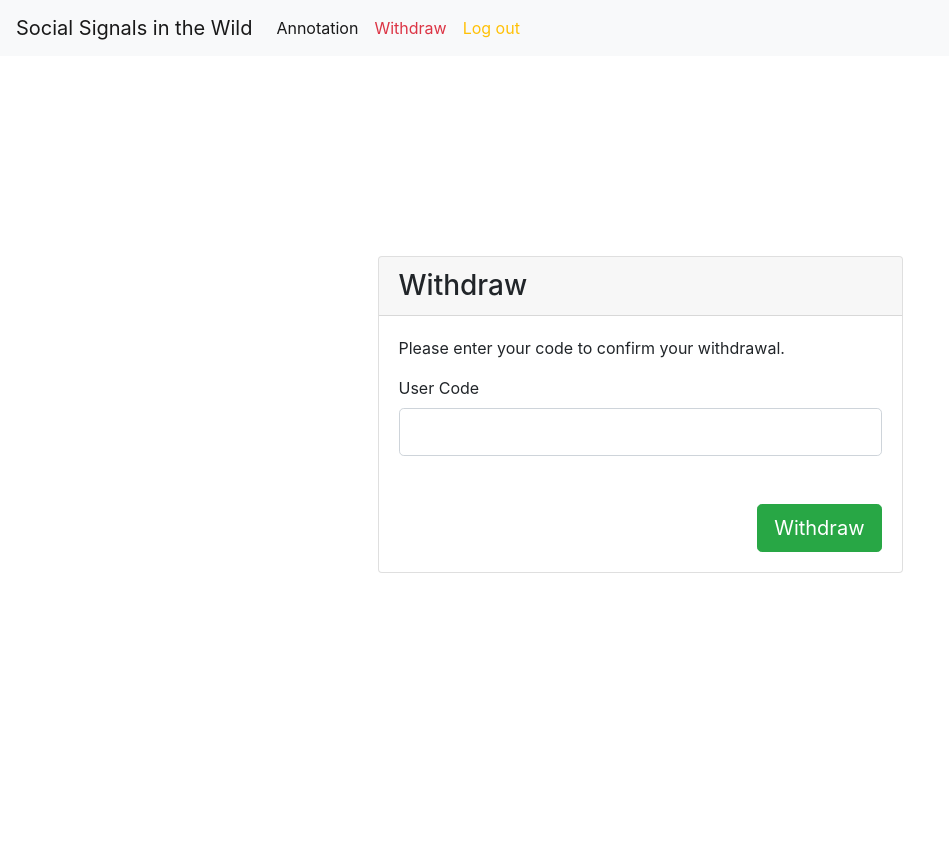
After one commit to rjavadi/interface, a Flask app: page /withdraw in a window 1280 px wide. The commit adds this page. Shown: the whole page, without its empty margins (0-949 px from the left). Run offline with Flask 2, Linux system fonts and the light colour scheme; the visitor is signed in with stand-in values (Sample User, id 1); some libraries are stand-ins or nearby versions.

Commit message:
Add withdraw.html and gift_cards.html

```diff
--- a/app.py
+++ b/app.py
@@ -4,7 +4,7 @@ from flask_login import LoginManager, login_required, current_user, login_user,
 
 import utils
 from extension import db
-from models import User, Annotation, DrawEmail
+from models import User, Annotation, GiftCard
 
 ## Setting up app essentials
 app = Flask(__name__, static_folder='./static')
@@ -21,8 +21,8 @@ with app.app_context():
 @app.route('/', methods=["GET", "POST"])
 def initial():
     # TODO: remove these lines
-    if current_user.is_authenticated:
-        logout_user()
+    # if current_user.is_authenticated:
+    #     logout_user()
     return render_template('main.html')
 
 
@@ -58,16 +58,7 @@ def create_user():
         user_form = request.form
 
         IDV = user_form['IDV']
-
-        print(user_form['na_culture'])
-        print(user_form['persian_culture'])
-        print(user_form['filipino_culture'])
-        print(user_form['filipino_lang'])
-        # username = user_form['username']
-        # password = user_form['password']
-
         user = User()
-
         user.username = utils.id_generator()
         user.set_password("[%J^3k8V")
         if int(user_form['na_culture']) > int(user_form['persian_culture']) and int(user_form['na_culture']) > int(user_form['filipino_culture']):
@@ -138,19 +129,26 @@ def index():
         db.session.add(annotation)
         db.session.commit()
         vid = utils.get_random_video(user.culture, user.get_annotated_videos())
-        completed = utils.get_completed_videos(user.culture, user.get_annotated_videos())
+        completed, all = utils.get_completed_videos(user.culture, user.get_annotated_videos())
         if vid == "FINISHED":
+            gift_card_count = 4
+            new_gift_cards = GiftCard.query.filter_by(used=False).limit(gift_card_count)
+            user.add_gift_codes(new_gift_cards)
+            db.session.commit()
+            for card in new_gift_cards:
+                card.used = True
+                db.session.commit()
             return render_template('thankyou.html')
         print("Annotation %s created :)" % annotation)
 
-        return render_template('index.html', context={'video':vid, 'language': user.language, 'completed': completed,
+        return render_template('index.html', context={'video':vid, 'language': user.language, 'completed': completed, 'all_videos':all,
                                                       'expressions': facial_exprssions_translations})
-
+    # if method is GET:
     vid = utils.get_random_video(user.culture, user.get_annotated_videos())
-    completed = utils.get_completed_videos(user.culture, user.get_annotated_videos())
-    if vid == "FINISHED":
+    completed, all = utils.get_completed_videos(user.culture, user.get_annotated_videos())
+    if vid == "FINISHED" or user.withdraw == True:
         return render_template('thankyou.html')
-    return render_template('index.html', context={'video':vid, 'language': user.language, 'completed': completed,
+    return render_template('index.html', context={'video':vid, 'language': user.language, 'completed': completed, 'all_videos':all,
                                                   'expressions': facial_exprssions_translations})
 
 @app.route("/consent_form")
@@ -176,16 +174,50 @@ def load_user(user_id):
 def gift_codes():
     if request.method == "GET":
         return render_template('thankyou.html')
-    if request.method == "POST":  # if the request is post (i.e. new video annotated?)
+    if request.method == "POST":  # if the request is post (ifrom thank you page)
         # print(request.form)
         err_msg = None
         code = request.form['code']
         if code is not None:
-            user = User.query.get(code)
+            user = User.query.filter_by(username=code).first()
             if user is None:
                 err_msg = "Wrong code!"
-        return render_template('thankyou.html', message=err_msg)
+                return render_template('thankyou.html', message=err_msg)
+            return render_template('gift_cards.html', cards=user.get_gift_codes())
+
+@app.route('/withdraw', methods=["GET", "POST"])
+@login_required
+def withdraw():
+    if request.method == "GET":
+        return render_template('withdraw.html')
+    if request.method == "POST":  # if the request is post (i.e. new video annotated?)
+        # print(request.form)
+        err_msg = None
+
+        code = request.form['code']
+        if code is not None:
+            user = User.query.filter_by(username=code).first()
+            if user is None:
+                err_msg = "Wrong code!"
+                return render_template('withdraw.html', message=err_msg)
+            user.withdraw = True
+            completed, all = utils.get_completed_videos(user.culture, user.get_annotated_videos())
+            gift_card_count = int((len(user.get_annotated_videos()) / all) * 4) # number of gift cards user should get.
+            new_gift_cards = GiftCard.query.filter_by(used=False).limit(gift_card_count).all()
+            user.add_gift_codes(new_gift_cards)
+            db.session.commit()
+            for card in new_gift_cards:
+                card.used = True
+                db.session.commit()
+            # TODO: go to thankyou page and then to gift cards.
+            return render_template('thankyou.html')
 
 if __name__ == '__main__':
     app.debug = True
+    for i in range(10):
+        code = utils.id_generator(size=6)
+        # gift_code = GiftCard()
+        # gift_code.code = code
+        print(code)
+        # db.session.add(gift_code)
     app.run(host='0.0.0.0', port=5000)
--- /dev/null
+++ b/templates/withdraw.html
@@ -0,0 +1,88 @@
+<html>
+<head>
+    <title>Social Signals in the Wild</title>
+    <link rel="stylesheet" href="https://maxcdn.bootstrapcdn.com/bootstrap/4.0.0/css/bootstrap.min.css"
+          integrity="sha384-Gn5384xqQ1aoWXA+058RXPxPg6fy4IWvTNh0E263XmFcJlSAwiGgFAW/dAiS6JXm" crossorigin="anonymous">
+    <script src="https://maxcdn.bootstrapcdn.com/bootstrap/4.0.0/js/bootstrap.min.js"
+            integrity="sha384-JZR6Spejh4U02d8jOt6vLEHfe/JQGiRRSQQxSfFWpi1MquVdAyjUar5+76PVCmYl"
+            crossorigin="anonymous"></script>
+</head>
+
+
+<body>
+<nav class="navbar navbar-expand-lg navbar-light bg-light">
+  <a class="navbar-brand" href="#">Social Signals in the Wild</a>
+  <button class="navbar-toggler" type="button" data-toggle="collapse" data-target="#navbarNav" aria-controls="navbarNav" aria-expanded="false" aria-label="Toggle navigation">
+    <span class="navbar-toggler-icon"></span>
+  </button>
+  <div class="collapse navbar-collapse" id="navbarNav">
+    <ul class="navbar-nav">
+      <li class="nav-item active">
+        <a class="nav-link" href="{{ url_for("index") }}">Annotation </a>
+      </li>
+      <li class="nav-item">
+        <a class="nav-link text-danger" href="#">Withdraw <span class="sr-only">(current)</span> </a>
+      </li>
+      <li class="nav-item">
+        <a class="nav-link text-warning" href="{{ url_for("logout") }}">Log out</a>
+      </li>
+
+    </ul>
+  </div>
+</nav>
+<div class="container ">
+    <div class="row align-items-center h-100">
+        <div class="col-md-12 h-100 d-flex flex-column justify-content-center">
+            <!--<div class="row">-->
+                <div class="col-lg-6 col-md-8 mx-auto">
+                    <!-- form card login -->
+                    <div class="card rounded shadow shadow-sm">
+                        <div class="card-header">
+                            <h3 class="mb-0">Withdraw</h3>
+                        </div>
+                        <div class="card-body">
+                            <p>Please enter your code to confirm your withdrawal.</p>
+                            <p class="text-danger">{{ message }}</p>
+                            <form class="form" role="form" autocomplete="off" id="formLogin" novalidate=""
+                                  method="POST">
+                                <div class="form-group">
+                                    <label for="code">User Code</label>
+                                    <input type="text" class="form-control form-control-lg" name="code"
+                                           id="code" required="">
+                                    <div class="invalid-feedback">Oops, you missed this one.</div>
+                                </div>
+                                <!--<div class="form-group">
+                                    <label>Password</label>
+                                    <input type="password" class="form-control form-control-lg" id="password"
+                                            autocomplete="new-password" name="password">
+                                    <div class="invalid-feedback">Enter your password too!</div>
+                                </div>-->
+                                <div>
+                                    <label class="custom-control custom-checkbox">
+                                        <input type="checkbox" class="custom-control-input">
+                                        <span class="custom-control-indicator"></span>
+                                        <!--<span class="custom-control-description small text-dark">Remember me on this computer</span>-->
+                                    </label>
+                                </div>
+                                <button type="submit" class="btn btn-success btn-lg float-right" id="btnLogin">Withdraw
+                                </button>
+                            </form>
+                        </div>
+                        <!--/card-block-->
+                    </div>
+                    <!-- /form card login -->
+
+                </div>
+
+
+            <!--</div>-->
+            <!--/row-->
+
+        </div>
+        <!--/col-->
+    </div>
+    <!--/row-->
+</div>
+<!--/container-->
+</body>
+</html>
--- a/utils.py
+++ b/utils.py
@@ -16,6 +16,7 @@ english_fe = ['Smirk', 'Smiling', 'Calm', 'Snarl', 'Lips pressed togethers', 'Do
               'Shaking head', 'Head turned away', 'Arms crossed', 'Mocking']
 
 
+#TODO: select odd and even videos and shuffle them
 def get_random_video(culture, annotated_videos):
     base_dir = ""
     if culture == "north american":
@@ -47,7 +48,10 @@ def get_completed_videos(culture, annotated_videos):
         base_dir = "filipino/"
     all = len(glob.glob("./static/" + base_dir + "*.mp4"))
     completed = len(set(annotated_videos))
-    return "{} out of {} clips completed.".format(completed, all)
+
+    return completed, all
+
+
 
 
 def id_generator(size=12, chars=string.ascii_uppercase + string.digits):
```
Also changed, not shown: models.py (+23 -3 lines), templates/gift_cards.html (added, +21 -0 lines), templates/index.html (+23 -1 lines), templates/thankyou.html (+6 -7 lines).
